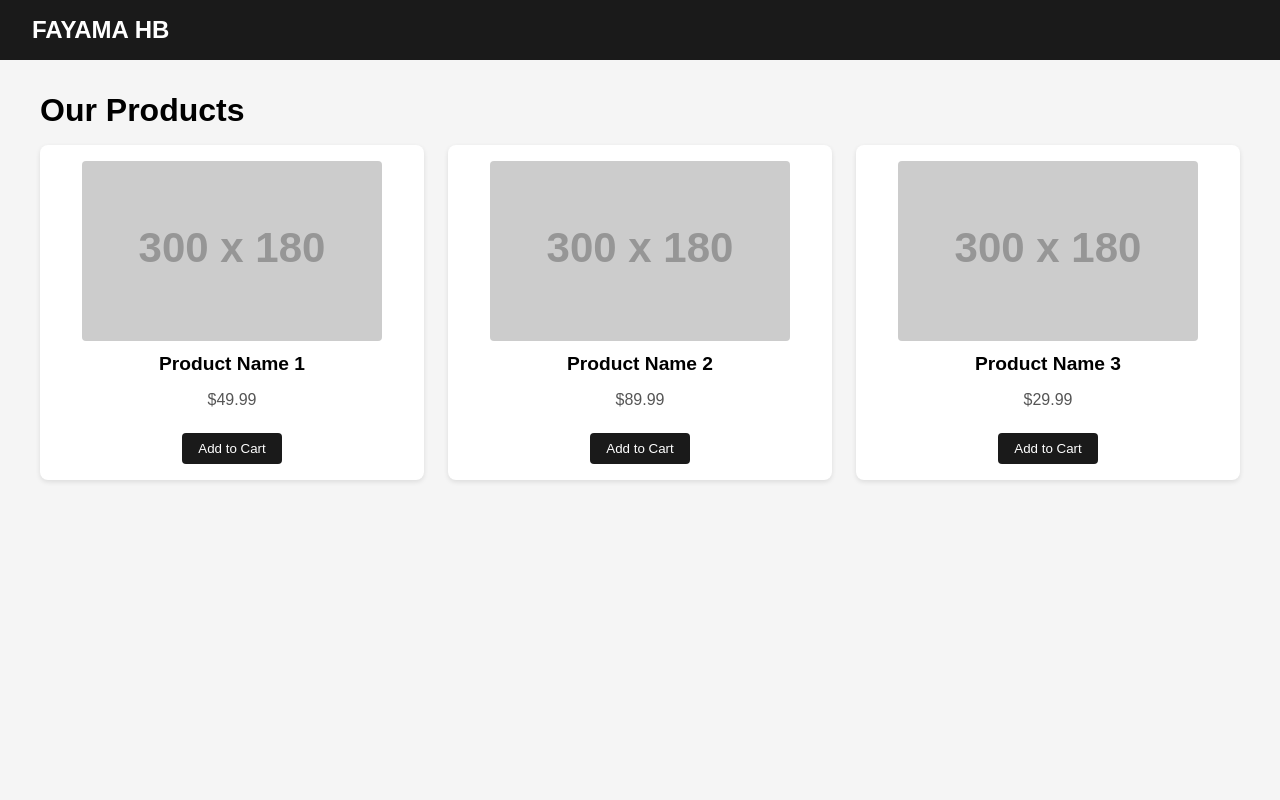
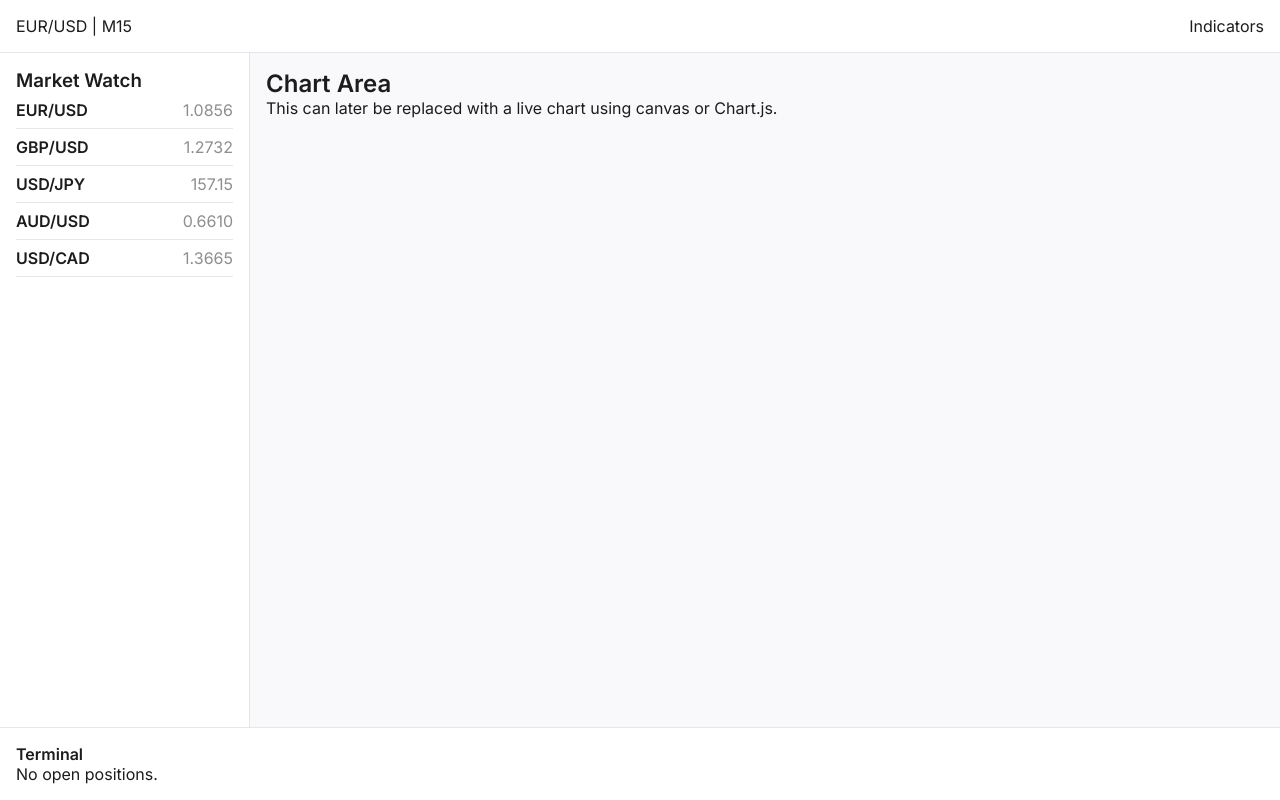
Before and after one commit to CashWayAppRegulatedCentralBankOfAmerica/Trade, a plain HTML site: page index.html in a window 1280 px wide. Drawn offline with Linux system fonts and the light colour scheme; placeholder pictures from the web are drawn by us.

Commit message:
Update index.html

```diff
--- a/index.html
+++ b/index.html
@@ -2,120 +2,116 @@
 <html lang="en">
 <head>
   <meta charset="UTF-8" />
-  <meta name="viewport" content="width=device-width, initial-scale=1.0"/>
-  <title>FAYAMA HB - Product List</title>
+  <meta name="viewport" content="width=device-width, initial-scale=1.0" />
+  <title>MT5 UI Clone</title>
+  <link href="https://fonts.googleapis.com/css2?family=Inter:wght@400;600&display=swap" rel="stylesheet">
   <style>
-    body {
-      font-family: Arial, sans-serif;
+    :root {
+      --bg: #f9f9fb;
+      --panel: #ffffff;
+      --accent: #007aff;
+      --text: #1c1c1e;
+      --subtle: #8e8e93;
+      --border: #e5e5ea;
+    }
+    * {
       margin: 0;
       padding: 0;
-      background-color: #f5f5f5;
+      box-sizing: border-box;
+      font-family: 'Inter', sans-serif;
     }
-
-    header {
-      background-color: #1a1a1a;
-      color: white;
-      padding: 1rem 2rem;
+    body {
+      background-color: var(--bg);
+      color: var(--text);
+    }
+    .container {
+      display: grid;
+      grid-template-rows: auto 1fr auto;
+      height: 100vh;
+    }
+    .toolbar {
+      padding: 1rem;
+      background: var(--panel);
+      border-bottom: 1px solid var(--border);
       display: flex;
+      justify-content: space-between;
       align-items: center;
     }
-
-    .logo {
-      font-size: 1.5rem;
-      font-weight: bold;
+    .market-watch {
+      background: var(--panel);
+      border-right: 1px solid var(--border);
+      padding: 1rem;
+      width: 250px;
+      overflow-y: auto;
     }
-
-    .container {
-      max-width: 1200px;
-      margin: 2rem auto;
-      padding: 0 1rem;
+    .main {
+      display: grid;
+      grid-template-columns: 250px 1fr;
+      overflow: hidden;
     }
-
-    h1 {
-      margin-bottom: 1rem;
+    .chart-area {
+      padding: 1rem;
     }
-
-    .products {
-      display: grid;
-      grid-template-columns: repeat(auto-fit, minmax(250px, 1fr));
-      gap: 1.5rem;
+    .symbol {
+      display: flex;
+      justify-content: space-between;
+      padding: 0.5rem 0;
+      border-bottom: 1px solid var(--border);
     }
-
-    .product-card {
-      background-color: white;
+    .symbol span:first-child {
+      font-weight: 600;
+    }
+    .symbol span:last-child {
+      color: var(--subtle);
+    }
+    .terminal {
       padding: 1rem;
-      border-radius: 8px;
-      box-shadow: 0 2px 5px rgba(0,0,0,0.1);
-      text-align: center;
-    }
-
-    .product-card img {
-      max-width: 100%;
-      height: 180px;
-      object-fit: cover;
-      border-radius: 4px;
-    }
-
-    .product-card h2 {
-      font-size: 1.2rem;
-      margin: 0.5rem 0;
-    }
-
-    .product-card p {
-      color: #555;
-    }
-
-    .product-card button {
-      margin-top: 0.5rem;
-      padding: 0.5rem 1rem;
-      background-color: #1a1a1a;
-      color: white;
-      border: none;
-      border-radius: 4px;
-      cursor: pointer;
-    }
-
-    .product-card button:hover {
-      background-color: #333;
+      background: var(--panel);
+      border-top: 1px solid var(--border);
     }
   </style>
 </head>
 <body>
+  <div class="container">
+    <div class="toolbar">
+      <div>EUR/USD | M15</div>
+      <div>Indicators</div>
+    </div>
 
-  <header>
-    <div class="logo">FAYAMA HB</div>
-  </header>
+    <div class="main">
+      <div class="market-watch" id="marketWatch">
+        <h3>Market Watch</h3>
+        <!-- Symbols will be populated here -->
+      </div>
+      <div class="chart-area">
+        <h2>Chart Area</h2>
+        <p>This can later be replaced with a live chart using canvas or Chart.js.</p>
+      </div>
+    </div>
 
-  <div class="container">
-    <h1>Our Products</h1>
-    <div class="products">
-      <!-- Product 1 -->
-      <div class="product-card">
-        <img src="https://via.placeholder.com/300x180" alt="Product 1" />
-        <h2>Product Name 1</h2>
-        <p>$49.99</p>
-        <button>Add to Cart</button>
-      </div>
-
-      <!-- Product 2 -->
-      <div class="product-card">
-        <img src="https://via.placeholder.com/300x180" alt="Product 2" />
-        <h2>Product Name 2</h2>
-        <p>$89.99</p>
-        <button>Add to Cart</button>
-      </div>
-
-      <!-- Product 3 -->
-      <div class="product-card">
-        <img src="https://via.placeholder.com/300x180" alt="Product 3" />
-        <h2>Product Name 3</h2>
-        <p>$29.99</p>
-        <button>Add to Cart</button>
-      </div>
-
-      <!-- Add more products as needed -->
+    <div class="terminal">
+      <h4>Terminal</h4>
+      <p>No open positions.</p>
     </div>
   </div>
 
+  <script>
+    const symbols = [
+      { name: 'EUR/USD', price: '1.0856' },
+      { name: 'GBP/USD', price: '1.2732' },
+      { name: 'USD/JPY', price: '157.15' },
+      { name: 'AUD/USD', price: '0.6610' },
+      { name: 'USD/CAD', price: '1.3665' },
+    ];
+
+    const marketWatch = document.getElementById('marketWatch');
+
+    symbols.forEach(symbol => {
+      const div = document.createElement('div');
+      div.className = 'symbol';
+      div.innerHTML = `<span>${symbol.name}</span><span>${symbol.price}</span>`;
+      marketWatch.appendChild(div);
+    });
+  </script>
 </body>
 </html>
```
